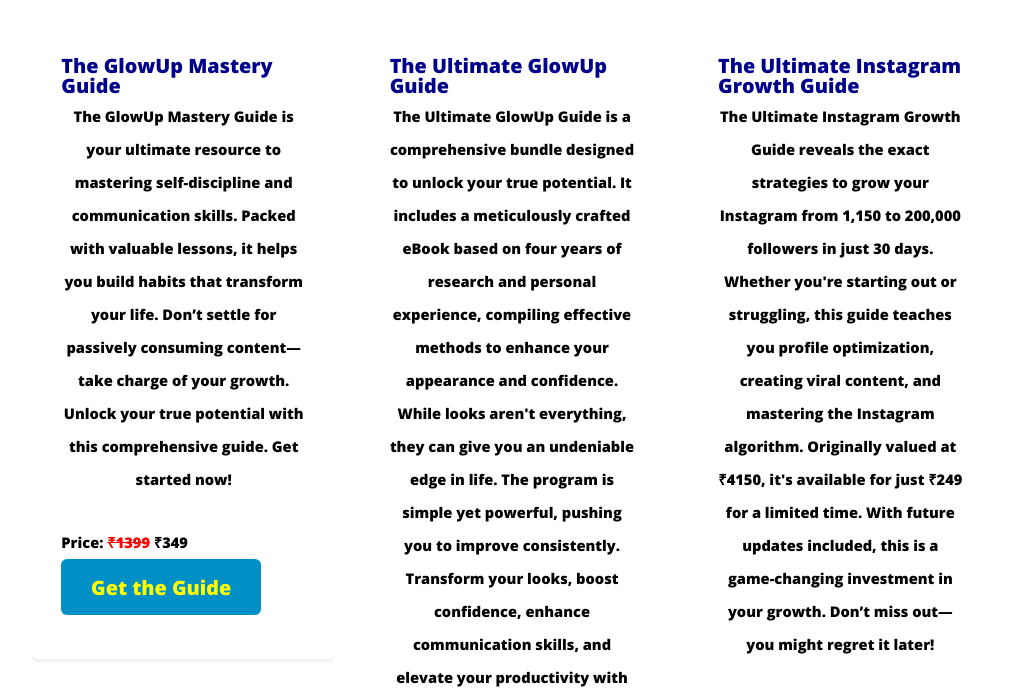
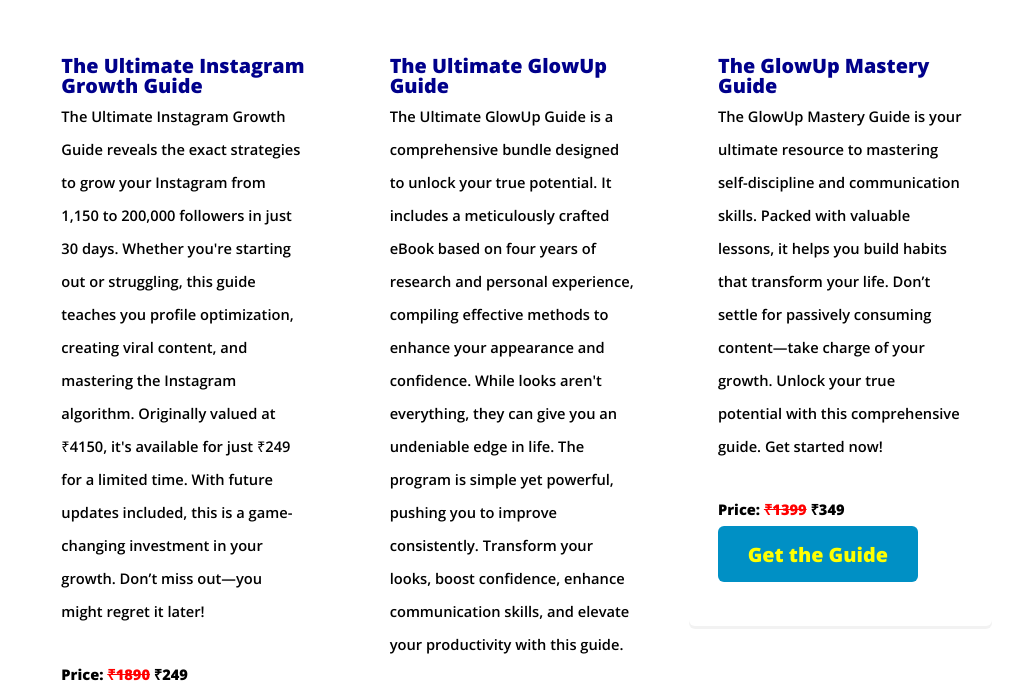
Before and after one commit to TheSmartStoriess/TheSmartStories, a plain HTML site: page index.html in a window 1280 px wide. Shown: the part 1025-1713 px from the top of the page, without its empty margins (128-1151 px from the left). Drawn offline with nearby package versions, Linux system fonts and the light colour scheme.

Commit message:
Add files via upload

```diff
--- a/index.html
+++ b/index.html
@@ -30,7 +30,7 @@
 					<!-- Logo -->
 					<div id="logo">
 						<h1><a href="index.html" style="color: white;">TheSmartStories</a></h1>
-						<span style="color: gray;">Master Yourself. Transform Your Life.</span>
+						<span style="color: #7aff00;">Master Yourself. Transform Your Life.</span>
 					</div>
 
 					<!-- Nav -->
@@ -68,29 +68,25 @@
             <div class="col-4 col-12-medium">
                 <!-- Box -->
                 <section class="box feature">
-								<a href="payment1.html" class="image featured"><img src="https://i.ibb.co/brWg2J7/20250109-202540.jpg" alt="GlowUp Mastery Guide" /></a>
+                    <a href="payment3.html" class="image featured"><img src="https://i.ibb.co/RDyYh07/IMG-20250111-WA0001.jpg" alt="Instagram Growth Guide" /></a>
                     <div class="inner">
                         <header>
-										<h2 style="color: darkblue;">The GlowUp Mastery Guide</h2>
-										<p style="color: black; text-align: center; font-weight: bold;">The GlowUp Mastery Guide is your ultimate resource to mastering self-discipline and communication skills. Packed with valuable lessons, it helps you build habits that transform your life. Don’t settle for passively consuming content—take charge of your growth. Unlock your true potential with this comprehensive guide. Get started now!
-
-</p>
+                            <h2 style="color: darkblue;">The Ultimate Instagram Growth Guide</h2>
+                            <p style="color: black; text-align: cnter; font-weight: 590;">The Ultimate Instagram Growth Guide reveals the exact strategies to grow your Instagram from 1,150 to 200,000 followers in just 30 days. Whether you're starting out or struggling, this guide teaches you profile optimization, creating viral content, and mastering the Instagram algorithm. Originally valued at ₹4150, it's available for just ₹249 for a limited time. With future updates included, this is a game-changing investment in your growth. Don’t miss out—you might regret it later!</p>
                         </header>
-									<p style="color: black; font-weight: bold;">Price: <s style="color: red;">₹1399</s> ₹349</p>
-									<a href="payment1.html" class="button icon solid fa-arrow-circle-right" style="color: yellow;">Get the Guide</a>
+                        <p style="color: black; font-weight: bold;">Price: <s style="color: red;">₹1890</s> ₹249</p>
+                        <a href="payment3.html" class="button icon solid fa-arrow-circle-right" style="color: yellow;">Get the Guide</a>
                     </div>
                 </section>
             </div>
             <div class="col-4 col-12-medium">
                 <!-- Box -->
                 <section class="box feature">
-								<a href="payment2.html" class="image featured"><img src="https://i.ibb.co/kDPVNcD/20250109-202715.jpg" alt="Ultimate GlowUp Guide" /></a>
+                    <a href="payment2.html" class="image featured"><img src="https://i.ibb.co/nPzWkxg/IMG-20250111-WA0000.jpg" alt="Ultimate GlowUp Guide" /></a>
                     <div class="inner">
                         <header>
                             <h2 style="color: darkblue;">The Ultimate GlowUp Guide</h2>
-										<p style="color: black; text-align: center; font-weight: bold;">The Ultimate GlowUp Guide is a comprehensive bundle designed to unlock your true potential. It includes a meticulously crafted eBook based on four years of research and personal experience, compiling effective methods to enhance your appearance and confidence. While looks aren't everything, they can give you an undeniable edge in life. The program is simple yet powerful, pushing you to improve consistently. Transform your looks, boost confidence, enhance communication skills, and elevate your productivity with this guide.
-
-</p>
+                            <p style="color: black; text-align: cnter; font-weight: 590;">The Ultimate GlowUp Guide is a comprehensive bundle designed to unlock your true potential. It includes a meticulously crafted eBook based on four years of research and personal experience, compiling effective methods to enhance your appearance and confidence. While looks aren't everything, they can give you an undeniable edge in life. The program is simple yet powerful, pushing you to improve consistently. Transform your looks, boost confidence, enhance communication skills, and elevate your productivity with this guide.</p>
                         </header>
                         <p style="color: black; font-weight: bold;">Price: <s style="color: red;">₹1100</s> ₹149</p>
                         <a href="payment2.html" class="button icon solid fa-arrow-circle-right" style="color: yellow;">Get the Guide</a>
@@ -100,16 +96,14 @@
             <div class="col-4 col-12-medium">
                 <!-- Box -->
                 <section class="box feature">
-								<a href="payment3.html" class="image featured"><img src="https://i.ibb.co/D4xpY1F/20250109-202819.jpg" alt="Instagram Growth Guide" /></a>
+                    <a href="payment1.html" class="image featured"><img src="https://i.ibb.co/brWg2J7/20250109-202540.jpg" alt="GlowUp Mastery Guide" /></a>
                     <div class="inner">
                         <header>
-										<h2 style="color: darkblue;">The Ultimate Instagram Growth Guide</h2>
-										<p style="color: black; text-align: center; font-weight: bold;">The Ultimate Instagram Growth Guide reveals the exact strategies to grow your Instagram from 1,150 to 200,000 followers in just 30 days. Whether you're starting out or struggling, this guide teaches you profile optimization, creating viral content, and mastering the Instagram algorithm. Originally valued at ₹4150, it's available for just ₹249 for a limited time. With future updates included, this is a game-changing investment in your growth. Don’t miss out—you might regret it later!
-
-</p>
+                            <h2 style="color: darkblue;">The GlowUp Mastery Guide</h2>
+                            <p style="color: black; text-align: cnter; font-weight: 590;">The GlowUp Mastery Guide is your ultimate resource to mastering self-discipline and communication skills. Packed with valuable lessons, it helps you build habits that transform your life. Don’t settle for passively consuming content—take charge of your growth. Unlock your true potential with this comprehensive guide. Get started now!</p>
                         </header>
-									<p style="color: black; font-weight: bold;">Price: <s style="color: red;">₹1890</s> ₹249</p>
-									<a href="payment3.html" class="button icon solid fa-arrow-circle-right" style="color: yellow;">Get the Guide</a>
+                        <p style="color: black; font-weight: bold;">Price: <s style="color: red;">₹1399</s> ₹349</p>
+                        <a href="payment1.html" class="button icon solid fa-arrow-circle-right" style="color: yellow;">Get the Guide</a>
                     </div>
                 </section>
             </div>
```
Lines whose indentation alone changed are shown as unchanged.
